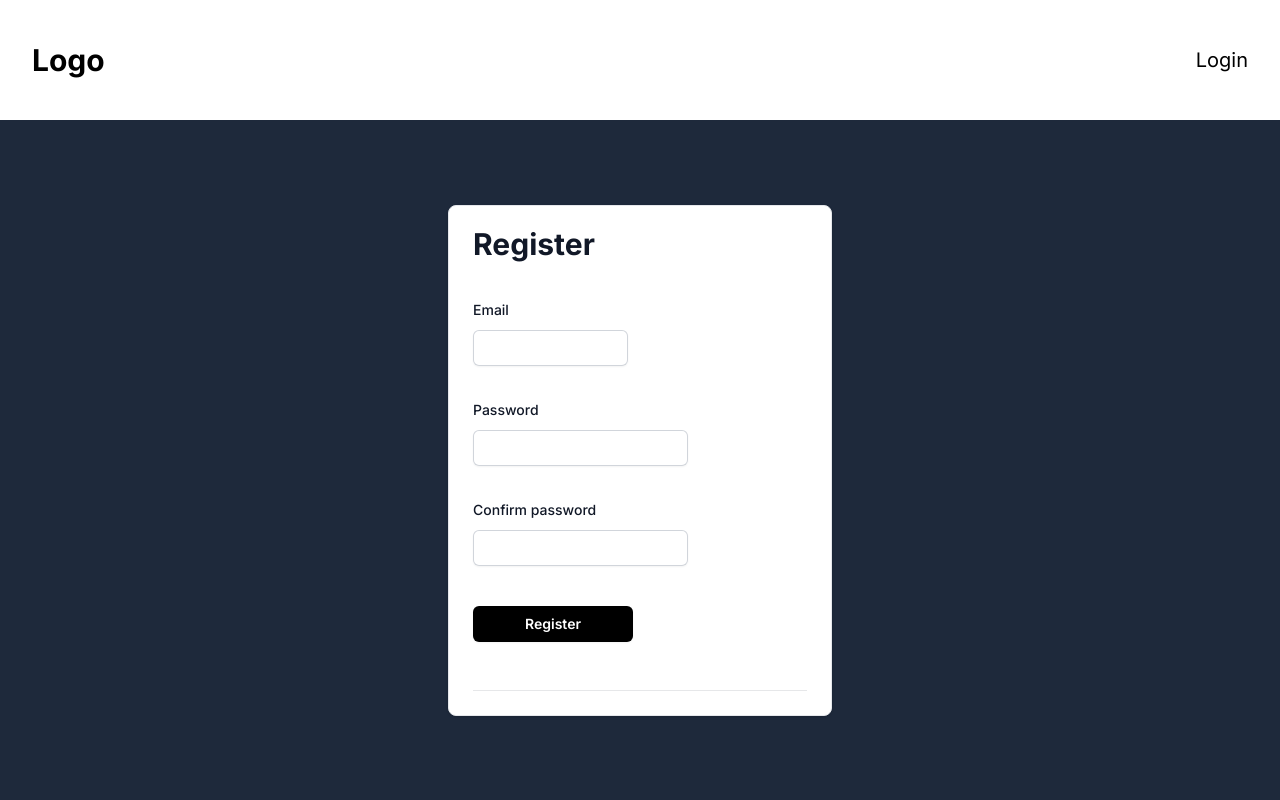
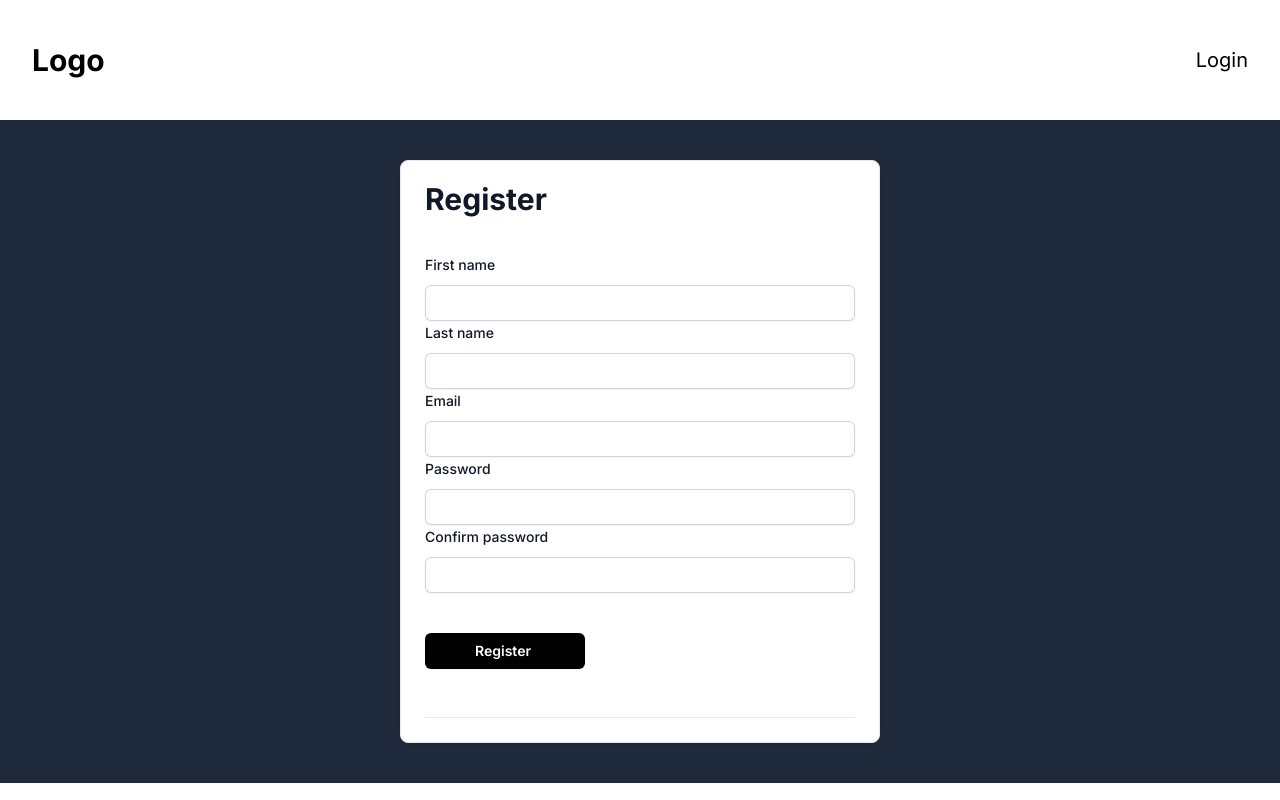
Before and after one commit to JJ2358/course_grid, a Next.js app in the folder client/: page /register in a window 1280 px wide. Built offline with nearby package versions, Linux system fonts and the light colour scheme.

Commit message:
styling the register form

```diff
--- a/client/src/app/register/page.tsx
+++ b/client/src/app/register/page.tsx
@@ -1,6 +1,25 @@
+'use client';
+
 import Link from "next/link";
 
+
+import { useState, useEffect } from "react";
+
+
+
 export default function RegisterPage() {
+
+    const [firstName, setFirstName] = useState<string>('');
+    const [lastName, setLastName] = useState<string>('');
+    const [email, setEmail] = useState<string>('');
+    const [password, setPassword] = useState<string>('');
+
+
+
+
+
+
+
     return (
         <div className="h-screen">
             <nav className="container relative flex flex-wrap items-center justify-between mx-auto p-8 h-[15vh]">
@@ -10,32 +29,46 @@ export default function RegisterPage() {
                 </div>
             </nav>
 
-            <main className="flex justify-center align-middle h-[85vh] bg-slate-800">
-                <form className="max-w-sm p-6 bg-white border border-gray-200 rounded-lg shadow dark:bg-gray-200 dark:border-gray-700 self-center" method="POST">
+            <main className="flex justify-center align-middle p-10 bg-slate-800">
+                <form className="p-6 bg-white border border-gray-200 rounded-lg shadow dark:bg-gray-200 dark:border-gray-700 self-center sm:w-2/5 w-3/4" method="POST">
                     <div className="space-y-12">
                         <div className="border-b border-gray-900/10 pb-12">
                             <h2 className="text-3xl font-bold leading-7 text-gray-900">Register</h2>
 
-                            <div className="mt-10 grid grid-cols-1 gap-x-6 gap-y-8 sm:grid-cols-6">
-                                <div className="sm:col-span-3">
-                                    <label htmlFor="email" className="block text-sm font-medium leading-6 text-gray-900">Email</label>
+                            <div className="mt-10 flex flex-col ">
+                                <div className="">
+                                    <label htmlFor="firstName" className="block text-sm font-medium leading-6 text-gray-900">First name</label>
                                     <div className="mt-2">
-                                        <input type="email" name="email" id="email" autoComplete="User name" required className="block w-full rounded-md border-0 py-1.5 text-gray-900 shadow-sm ring-1 ring-inset ring-gray-300 placeholder:text-gray-400 focus:ring-2 focus:ring-inset focus:ring-indigo-600 sm:text-sm sm:leading-6"></input>
+                                        <input type="text" name="firstName" id="firstName" required className="block w-full rounded-md border-0 py-1.5 text-gray-900 shadow-sm ring-1 ring-inset ring-gray-300 placeholder:text-gray-400 focus:ring-2 focus:ring-inset focus:ring-indigo-600 sm:text-sm sm:leading-6 pl-2"></input>
                                     </div>
                                 </div>
 
-                                <div className="sm:col-span-4">
+                                <div className="">
+                                    <label htmlFor="lastName" className="block text-sm font-medium leading-6 text-gray-900">Last name</label>
+                                    <div className="mt-2">
+                                        <input type="text" name="lastName" id="lastName" required className="block w-full rounded-md border-0 py-1.5 text-gray-900 shadow-sm ring-1 ring-inset ring-gray-300 placeholder:text-gray-400 focus:ring-2 focus:ring-inset focus:ring-indigo-600 sm:text-sm sm:leading-6 pl-2"></input>
+                                    </div>
+                                </div>
+
+                                <div className="">
+                                    <label htmlFor="email" className="block text-sm font-medium leading-6 text-gray-900">Email</label>
+                                    <div className="mt-2">
+                                        <input type="email" name="email" id="email" autoComplete="User name" required className="block w-full rounded-md border-0 py-1.5 text-gray-900 shadow-sm ring-1 ring-inset ring-gray-300 placeholder:text-gray-400 focus:ring-2 focus:ring-inset focus:ring-indigo-600 sm:text-sm sm:leading-6 pl-2"></input>
+                                    </div>
+                                </div>
+
+                                <div className="">
                                     <label htmlFor="password" className="block text-sm font-medium leading-6 text-gray-900">Password</label>
                                     <div className="mt-2">
-                                        <input id="password" name="password" type="password" autoComplete="Password" className="block w-full rounded-md border-0 py-1.5 text-gray-900 shadow-sm ring-1 ring-inset ring-gray-300 placeholder:text-gray-400 focus:ring-2 focus:ring-inset focus:ring-indigo-600 sm:text-sm sm:leading-6"></input>
+                                        <input id="password" name="password" type="password" autoComplete="Password" className="block w-full rounded-md border-0 py-1.5 text-gray-900 shadow-sm ring-1 ring-inset ring-gray-300 placeholder:text-gray-400 focus:ring-2 focus:ring-inset focus:ring-indigo-600 sm:text-sm sm:leading-6 pl-2"></input>
                                     </div>
                                 </div>
 
 
-                                <div className="sm:col-span-4">
-                                    <label htmlFor="password" className="block text-sm font-medium leading-6 text-gray-900">Confirm password</label>
+                                <div className="">
+                                    <label htmlFor="validatePass" className="block text-sm font-medium leading-6 text-gray-900">Confirm password</label>
                                     <div className="mt-2">
-                                        <input id="password" name="password" type="password" autoComplete="Password" className="block w-full rounded-md border-0 py-1.5 text-gray-900 shadow-sm ring-1 ring-inset ring-gray-300 placeholder:text-gray-400 focus:ring-2 focus:ring-inset focus:ring-indigo-600 sm:text-sm sm:leading-6"></input>
+                                        <input id="validatePass" type="password" autoComplete="Password" className="block w-full rounded-md border-0 py-1.5 text-gray-900 shadow-sm ring-1 ring-inset ring-gray-300 placeholder:text-gray-400 focus:ring-2 focus:ring-inset focus:ring-indigo-600 sm:text-sm sm:leading-6 pl-2"></input>
                                     </div>
                                 </div>
 
@@ -43,7 +76,7 @@ export default function RegisterPage() {
 
 
                             <div className="mt-10 items-center flex-col">
-                                <button type="submit" className="rounded-md bg-black px-3 py-2 text-sm font-semibold text-white shadow-sm hover:bg-slate-800 focus-visible:outline focus-visible:outline-2 focus-visible:outline-offset-2 focus-visible:outline-slate-600 w-40">Register</button>
+                                <button type="submit" className="rounded-md bg-black px-3 py-2 text-sm font-semibold text-white shadow-sm hover:bg-slate-800 focus-visible:outline focus-visible:outline-2 focus-visible:outline-offset-2 focus-visible:outline-slate-600 w-40 pl-2">Register</button>
                             </div>
                         </div>
                     </div>
```
